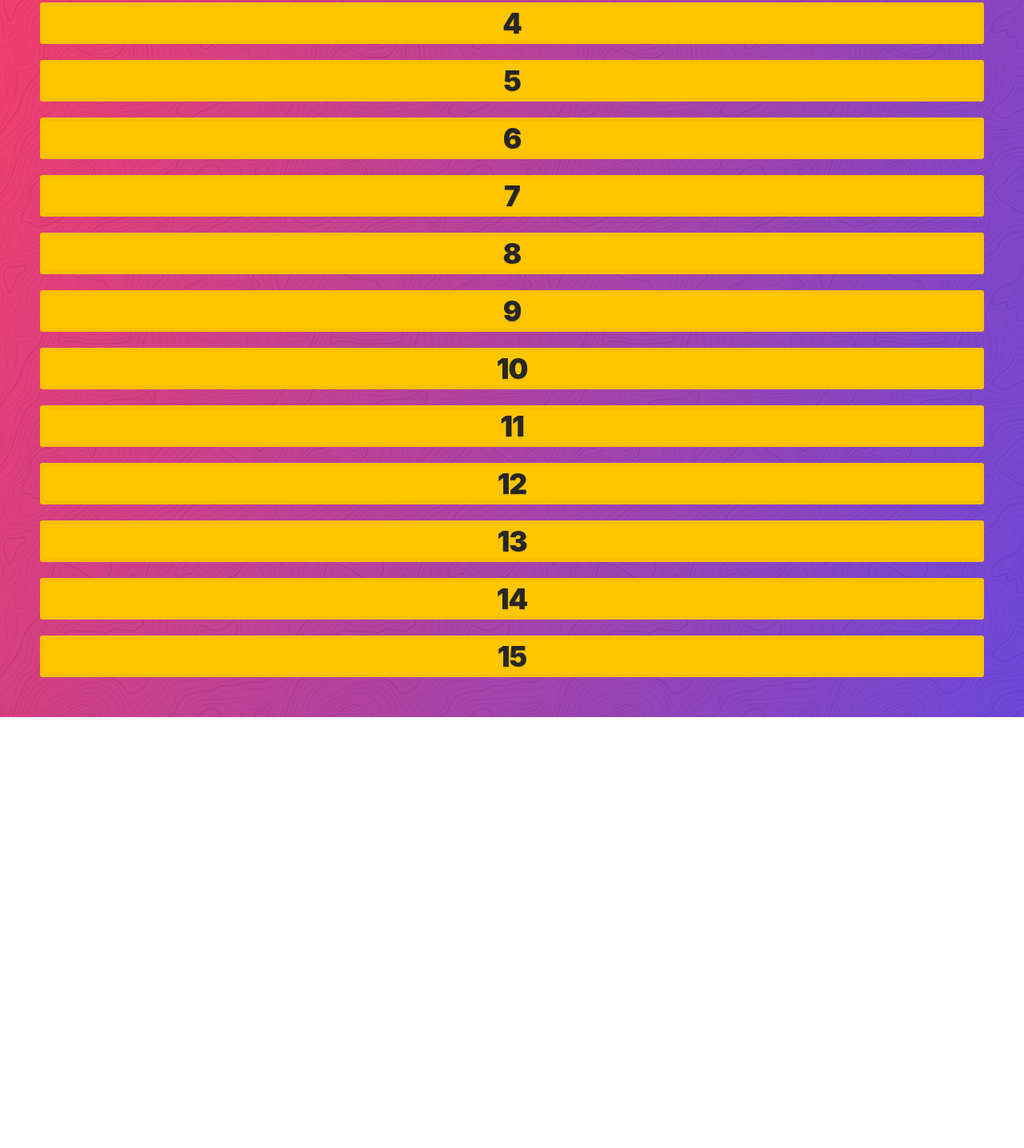
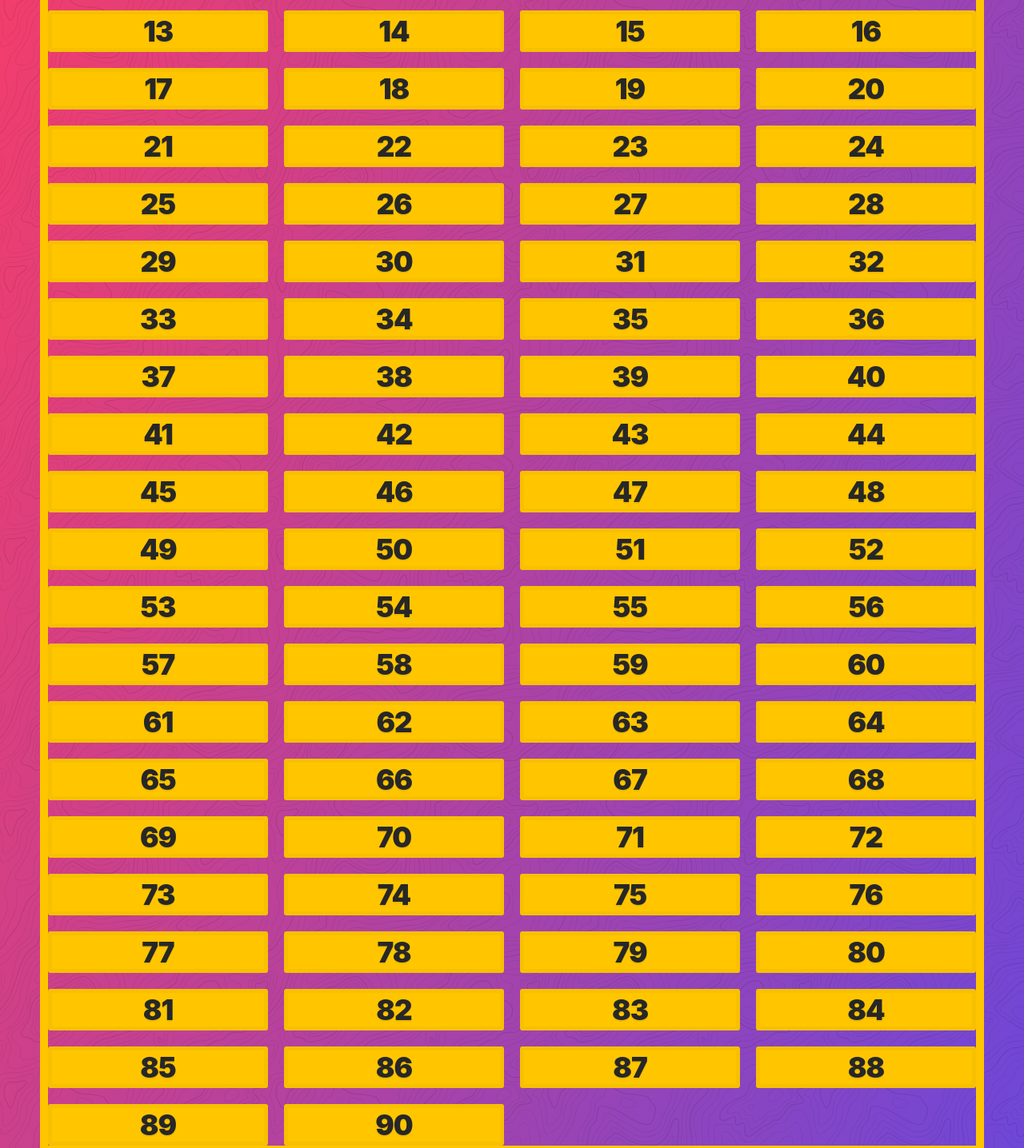
Before and after one commit to mamunsj/CSS-GRID-MASTER, a plain HTML site: page 07 - Sizing tracks in CSS Grid/sizing-tracks-START.html in a window 1280 px wide. Shown: the part 263-1699 px from the top of the page at 80% size. Before the commit the page ends 1160 px from the top, so only its background shows below. Drawn offline with Linux system fonts and the light colour scheme.

Commit message:
sizing with repeat keyword added

```diff
--- a/07 - Sizing tracks in CSS Grid/sizing-tracks-START.html
+++ b/07 - Sizing tracks in CSS Grid/sizing-tracks-START.html
@@ -1,10 +1,9 @@
 <!DOCTYPE html>
 <html lang="en">
-
   <head>
-  <meta charset="UTF-8">
-  <meta name="viewport" content="width=device-width, initial-scale=1.0">
-  <link rel="stylesheet" href="../assets/style.css">
+    <meta charset="UTF-8" />
+    <meta name="viewport" content="width=device-width, initial-scale=1.0" />
+    <link rel="stylesheet" href="../assets/style.css" />
     <title>Sizing Tracks in CSS Grid!</title>
   </head>
 
@@ -25,14 +24,92 @@
       <div class="item">13</div>
       <div class="item">14</div>
       <div class="item">15</div>
+      <div class="item">16</div>
+      <div class="item">17</div>
+      <div class="item">18</div>
+      <div class="item">19</div>
+      <div class="item">20</div>
+      <div class="item">21</div>
+      <div class="item">22</div>
+      <div class="item">23</div>
+      <div class="item">24</div>
+      <div class="item">25</div>
+      <div class="item">26</div>
+      <div class="item">27</div>
+      <div class="item">28</div>
+      <div class="item">29</div>
+      <div class="item">30</div>
+      <div class="item">31</div>
+      <div class="item">32</div>
+      <div class="item">33</div>
+      <div class="item">34</div>
+      <div class="item">35</div>
+      <div class="item">36</div>
+      <div class="item">37</div>
+      <div class="item">38</div>
+      <div class="item">39</div>
+      <div class="item">40</div>
+      <div class="item">41</div>
+      <div class="item">42</div>
+      <div class="item">43</div>
+      <div class="item">44</div>
+      <div class="item">45</div>
+      <div class="item">46</div>
+      <div class="item">47</div>
+      <div class="item">48</div>
+      <div class="item">49</div>
+      <div class="item">50</div>
+      <div class="item">51</div>
+      <div class="item">52</div>
+      <div class="item">53</div>
+      <div class="item">54</div>
+      <div class="item">55</div>
+      <div class="item">56</div>
+      <div class="item">57</div>
+      <div class="item">58</div>
+      <div class="item">59</div>
+      <div class="item">60</div>
+      <div class="item">61</div>
+      <div class="item">62</div>
+      <div class="item">63</div>
+      <div class="item">64</div>
+      <div class="item">65</div>
+      <div class="item">66</div>
+      <div class="item">67</div>
+      <div class="item">68</div>
+      <div class="item">69</div>
+      <div class="item">70</div>
+      <div class="item">71</div>
+      <div class="item">72</div>
+      <div class="item">73</div>
+      <div class="item">74</div>
+      <div class="item">75</div>
+      <div class="item">76</div>
+      <div class="item">77</div>
+      <div class="item">78</div>
+      <div class="item">79</div>
+      <div class="item">80</div>
+      <div class="item">81</div>
+      <div class="item">82</div>
+      <div class="item">83</div>
+      <div class="item">84</div>
+      <div class="item">85</div>
+      <div class="item">86</div>
+      <div class="item">87</div>
+      <div class="item">88</div>
+      <div class="item">89</div>
+      <div class="item">90</div>
     </div>
 
     <style>
       .container {
+        /* height: 590px; */
+        border: 10px solid var(--yellow);
         display: grid;
         grid-gap: 20px;
+        grid-template-columns: repeat(4, 1fr);
+        grid-template-rows: repeat(auto, 1fr);
       }
     </style>
   </body>
-
 </html>
```
Lines whose indentation alone changed are shown as unchanged.
